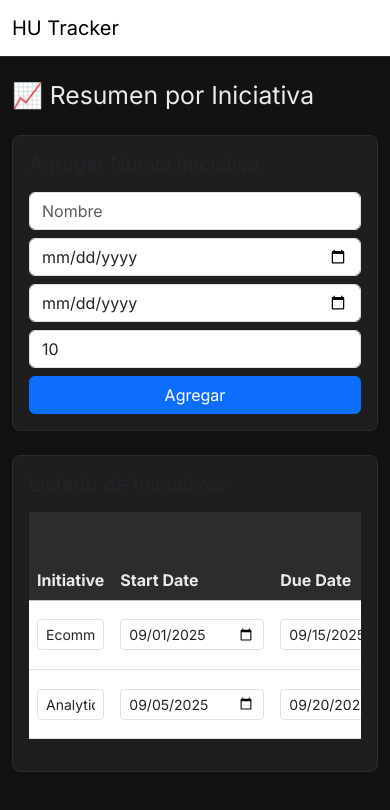
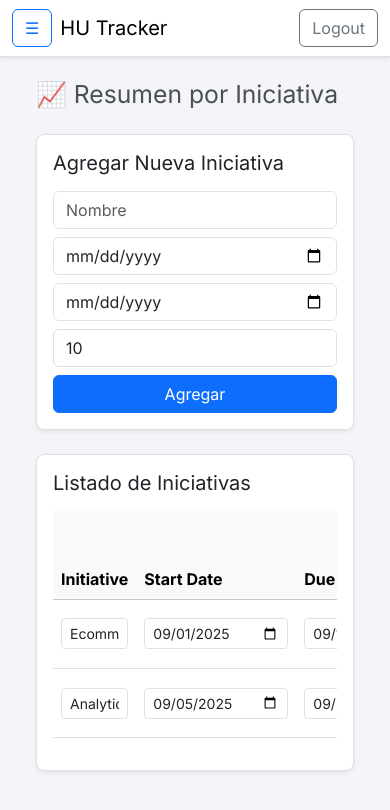
Before and after one commit to EdsonGarcia13/Hu-Tracker, a React (Vite) app: page /login in a window 390 px wide. Both pictures are taken after typing "name@example.com", "Sample123" into the empty fields and a click on the button "Entrar". Shown: the top 810 px of the page. Built offline with nearby package versions, Linux system fonts and the light colour scheme.

Commit message:
feat: add responsive dashboard layout

```diff
--- a/src/App.jsx
+++ b/src/App.jsx
@@ -1,49 +1,78 @@
 // src/App.jsx
-import React from "react";
-import { Outlet, Link } from "react-router-dom";
+import React, { useState } from "react";
+import { Outlet, Link, useLocation } from "react-router-dom";
 import { useDispatch, useSelector } from "react-redux";
 import { logout } from "./store/authSlice";
 
 export default function App() {
   const dispatch = useDispatch();
   const isAuthenticated = useSelector((s) => s.auth.isAuthenticated);
+  const location = useLocation();
+  const [sidebarOpen, setSidebarOpen] = useState(false);
 
   const handleLogout = () => dispatch(logout());
+  const toggleSidebar = () => setSidebarOpen((prev) => !prev);
 
   return (
-    <div className="d-flex flex-column min-vh-100">
-      {/* Navbar global */}
-      <nav className="navbar navbar-expand-lg navbar-light bg-white shadow-sm">
+    <div>
+      {/* Top navbar */}
+      <nav className="navbar navbar-expand bg-white shadow-sm fixed-top">
         <div className="container-fluid">
-          <Link className="navbar-brand" to="/">HU Tracker</Link>
-          <div className="collapse navbar-collapse">
-            <ul className="navbar-nav ms-auto mb-2 mb-lg-0">
-              <li className="nav-item">
-                <Link className="nav-link" to="/">Historias</Link>
-              </li>
-              <li className="nav-item">
-                <Link className="nav-link" to="/initiatives">Iniciativas</Link>
-              </li>
+          {isAuthenticated && (
+            <button
+              className="btn btn-outline-primary d-md-none"
+              onClick={toggleSidebar}
+            >
+              ☰
+            </button>
+          )}
+          <Link className="navbar-brand ms-2" to="/">
+            HU Tracker
+          </Link>
+          <div className="ms-auto">
             {isAuthenticated ? (
-                <li className="nav-item">
-                  <button className="nav-link btn btn-link" onClick={handleLogout}>
+              <button className="btn btn-outline-secondary" onClick={handleLogout}>
                 Logout
               </button>
-                </li>
             ) : (
-                <li className="nav-item">
-                  <Link className="nav-link" to="/login">
+              <Link className="btn btn-primary" to="/login">
                 Login
               </Link>
-                </li>
             )}
-            </ul>
           </div>
         </div>
       </nav>
 
-      {/* Aquí se renderizan las páginas */}
-      <main className="container py-4 flex-grow-1">
+      {/* Sidebar */}
+      {isAuthenticated && (
+        <aside className={`sidebar ${sidebarOpen ? "show" : ""}`}>
+          <ul className="nav flex-column px-3">
+            <li className="nav-item">
+              <Link
+                to="/"
+                className={`nav-link ${location.pathname === "/" ? "active" : ""}`}
+              >
+                Dashboard
+              </Link>
+            </li>
+            <li className="nav-item">
+              <Link
+                to="/initiatives"
+                className={`nav-link ${
+                  location.pathname.startsWith("/initiatives") ? "active" : ""
+                }`}
+              >
+                Iniciativas
+              </Link>
+            </li>
+          </ul>
+        </aside>
+      )}
+
+      {/* Main content */}
+      <main
+        className={`content-wrapper ${isAuthenticated ? "sidebar-active" : ""}`}
+      >
         <Outlet />
       </main>
     </div>
--- a/src/index.css
+++ b/src/index.css
@@ -1,61 +1,96 @@
-/* Global theme for a modern management look */
+/* Global light theme for a clean dashboard look */
 body {
   font-family: "Inter", system-ui, -apple-system, sans-serif;
-  background-color: #121212;
-  color: #eaeaea;
+  background-color: #f5f5f9;
+  color: #495057;
 }
 
+/* Top navbar */
 .navbar {
-  border-bottom: 1px solid #2c2c2c;
+  border-bottom: 1px solid #e0e0e0;
+  z-index: 1030;
 }
 
+/* Sidebar layout */
+.sidebar {
+  width: 240px;
+  min-height: 100vh;
+  position: fixed;
+  top: 0;
+  left: 0;
+  background-color: #ffffff;
+  border-right: 1px solid #e0e0e0;
+  padding-top: 4.5rem;
+}
+
+.sidebar .nav-link {
+  color: #495057;
+  border-radius: 0.375rem;
+}
+
+.sidebar .nav-link.active,
+.sidebar .nav-link:hover {
+  background-color: #e7f1ff;
+  color: #0d6efd;
+}
+
+.content-wrapper {
+  padding: 5rem 1.5rem 1.5rem;
+  min-height: 100vh;
+  background-color: #f5f5f9;
+}
+
+.sidebar-active {
+  margin-left: 240px;
+}
+
+@media (max-width: 768px) {
+  .sidebar {
+    left: -240px;
+    transition: left 0.3s ease;
+  }
+  .sidebar.show {
+    left: 0;
+  }
+  .sidebar-active {
+    margin-left: 0;
+  }
+}
+
+/* Cards and tables */
 .card {
   border-radius: 0.5rem;
-  background-color: #1e1e1e;
-  border: 1px solid #2c2c2c;
-  box-shadow: 0 2px 4px rgba(0, 0, 0, 0.5);
-  transition: box-shadow 0.2s ease;
+  background-color: #ffffff;
+  border: 1px solid #e0e0e0;
+  box-shadow: 0 2px 4px rgba(0,0,0,0.05);
 }
 
-.card:hover {
-  box-shadow: 0 4px 8px rgba(255, 255, 255, 0.1);
+.table thead th {
+  background-color: #f8f9fa;
 }
 
-table.table {
-  color: #eaeaea;
+/* Status select colors */
+.status-select--todo {
+  background-color: #e9ecef;
+  color: #212529;
 }
 
-table.table thead th {
-  background-color: #2c2c2c;
-  color: #eaeaea;
+.status-select--inprogress {
+  background-color: #ffe08a;
+  color: #3a3a3a;
 }
 
-table.table tbody tr:hover {
-  background-color: #333333;
-}
-
-/* Colores del SELECT por estado (evita duplicados visuales) */
-.status-select--todo {
-  background-color: #e9ecef;   /* gris claro */
-  color: #212529;
-}
-.status-select--inprogress {
-  background-color: #ffe08a;   /* amarillo suave */
-  color: #3a3a3a;
-}
 .status-select--done {
-  background-color: #198754;   /* verde bootstrap */
+  background-color: #198754;
   color: #ffffff;
 }
 
-/* Para que el texto no se “desaparezca” en algunos navegadores */
 .status-select--todo:focus,
 .status-select--inprogress:focus,
 .status-select--done:focus {
   color: inherit;
 }
 
-/* Opcional: quitar el “salto” visual del select en Safari/Edge */
 .status-select--todo,
 .status-select--inprogress,
 .status-select--done {
--- a/src/pages/HUTrackerPage.jsx
+++ b/src/pages/HUTrackerPage.jsx
@@ -168,7 +168,7 @@
   const onDeleteHU = (index) => dispatch(removeHU(index));
 
   return (
-    <div className="container py-4">
+    <div className="container-fluid py-4">
       <div className="d-flex align-items-center justify-content-between mb-3">
         <h2 className="m-0">
           📊 Historias de Usuario —{" "}
--- a/src/pages/InitiativeDetailPage.jsx
+++ b/src/pages/InitiativeDetailPage.jsx
@@ -9,11 +9,12 @@
   if (!initiative) return <p>Iniciativa no encontrada</p>;
 
   return (
-    <div>
+    <div className="container-fluid">
       <h2 className="mb-4">📊 {initiative.name}</h2>
       <div className="card shadow-sm">
         <div className="card-body">
-          <table className="table table-striped align-middle">
+          <div className="table-responsive">
+            <table className="table table-striped align-middle">
             <thead>
               <tr>
                 <th>Title</th>
@@ -39,6 +40,7 @@
               ))}
             </tbody>
           </table>
+          </div>
           <Link to="/initiatives-overview" className="btn btn-secondary mt-3">
             Volver
           </Link>
--- a/src/pages/InitiativesOverviewPage.jsx
+++ b/src/pages/InitiativesOverviewPage.jsx
@@ -119,7 +119,7 @@
   };
 
   return (
-    <div>
+    <div className="container-fluid">
       <h2 className="mb-4">📈 Resumen por Iniciativa</h2>
 
       {/* Formulario para nueva iniciativa */}
--- a/src/pages/InitiativesSummaryPage.jsx
+++ b/src/pages/InitiativesSummaryPage.jsx
@@ -27,7 +27,7 @@
   }, [items]);
 
   return (
-    <div className="container py-4">
+    <div className="container-fluid py-4">
       <div className="d-flex align-items-center justify-content-between mb-3">
         <h2 className="m-0">📈 Resumen por Iniciativa</h2>
         <nav>
```
Lines whose indentation alone changed are shown as unchanged.
